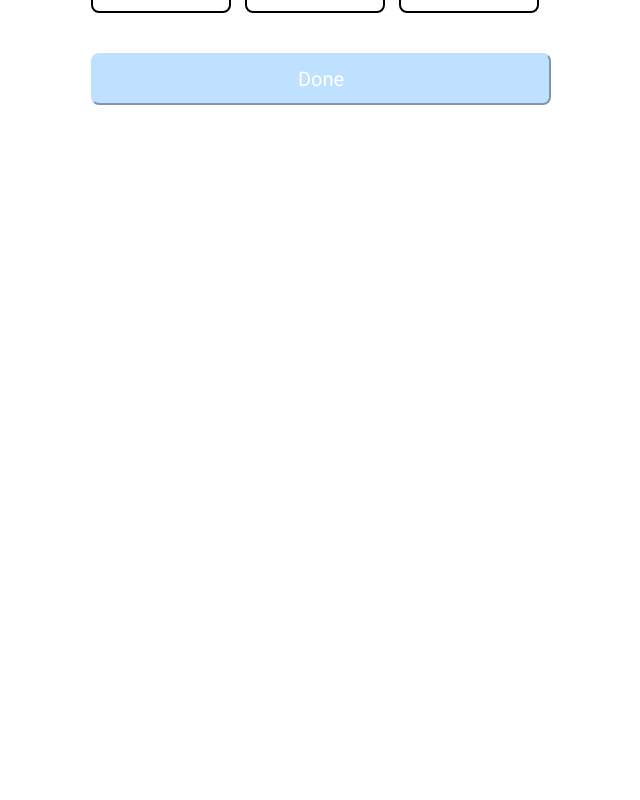
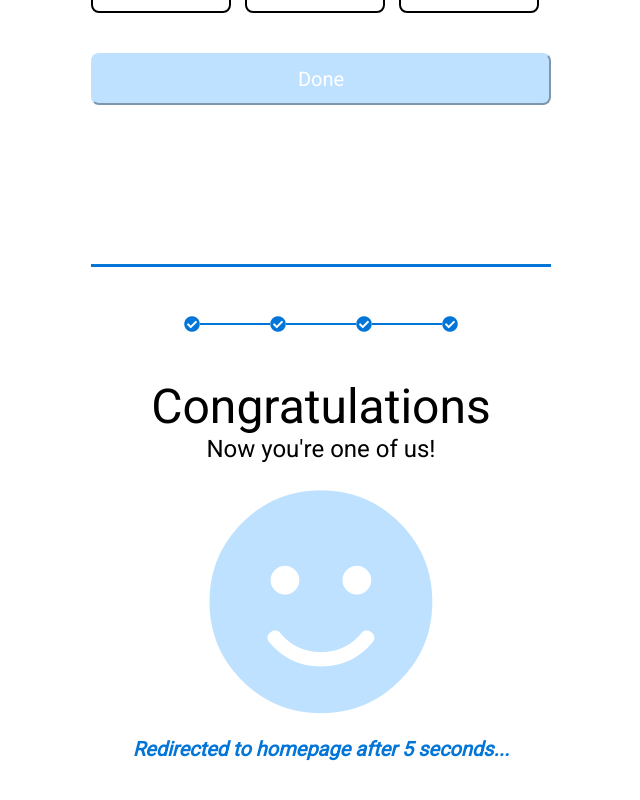
Before and after one commit to Julian-Chu/ng-F2ELab-week6-Validation, an Angular app: page / in a window 1280 px wide. Shown: the part 2816-3616 px from the top of the page, without its empty margins (319-959 px from the left). Before the commit the page ends 3088 px from the top, so only its background shows below. Built offline with nearby package versions, Linux system fonts and the light colour scheme.

Commit message:
add page-congratulation

```diff
--- a/src/app/app.component.html
+++ b/src/app/app.component.html
@@ -4,3 +4,4 @@
 <app-page-update-profile-picture></app-page-update-profile-picture>
 
 <app-page-payment></app-page-payment>
+<app-page-congratulation></app-page-congratulation>
--- a/src/app/app.module.ts
+++ b/src/app/app.module.ts
@@ -7,6 +7,7 @@ import { PageCreateAccountComponent } from "./page-create-account/page-create-ac
 import { PageGeneralInformationComponent } from "./page-general-information/page-general-information.component";
 import { PageUpdateProfilePictureComponent } from "./page-update-profile-picture/page-update-profile-picture.component";
 import { PagePaymentComponent } from "./page-payment/page-payment.component";
+import { PageCongratulationComponent } from "./page-congratulation/page-congratulation.component";
 
 @NgModule({
   declarations: [
@@ -14,7 +15,8 @@ import { PagePaymentComponent } from "./page-payment/page-payment.component";
     PageCreateAccountComponent,
     PageGeneralInformationComponent,
     PageUpdateProfilePictureComponent,
-    PagePaymentComponent
+    PagePaymentComponent,
+    PageCongratulationComponent
   ],
   imports: [BrowserModule, AppRoutingModule],
   providers: [],
--- /dev/null
+++ b/src/app/page-congratulation/page-congratulation.component.html
@@ -0,0 +1,29 @@
+<div class="container">
+  <div class="progress-bar">
+    <span class="fas fa-check-circle active"></span>
+    <span class="middle-line active"></span>
+    <span class="fas fa-check-circle active"></span>
+    <span class="middle-line active"></span>
+    <span class="fas fa-check-circle active"></span>
+    <span class="middle-line active"></span>
+    <span class="fas fa-check-circle active"></span>
+  </div>
+  <div class="page-title">
+    <div class="main-title Title">
+      Congratulations
+    </div>
+    <div class="subtitle Subtitle">
+      Now you're one of us!
+    </div>
+  </div>
+  <div class="content">
+    <div class="input-field one-col">
+      <i class="fas fa-smile congratulation-smile"></i>
+
+    </div>
+  </div>
+
+  <div class="one-col message-redirect">
+    Redirected to homepage after 5 seconds...
+  </div>
+</div>
--- /dev/null
+++ b/src/app/page-congratulation/page-congratulation.component.ts
@@ -0,0 +1,12 @@
+import { Component, OnInit } from "@angular/core";
+
+@Component({
+  selector: "app-page-congratulation",
+  templateUrl: "./page-congratulation.component.html",
+  styleUrls: ["./page-congratulation.component.css"]
+})
+export class PageCongratulationComponent implements OnInit {
+  constructor() {}
+
+  ngOnInit() {}
+}
```
Also changed, not shown: src/app/page-congratulation/page-congratulation.component.css (added).
